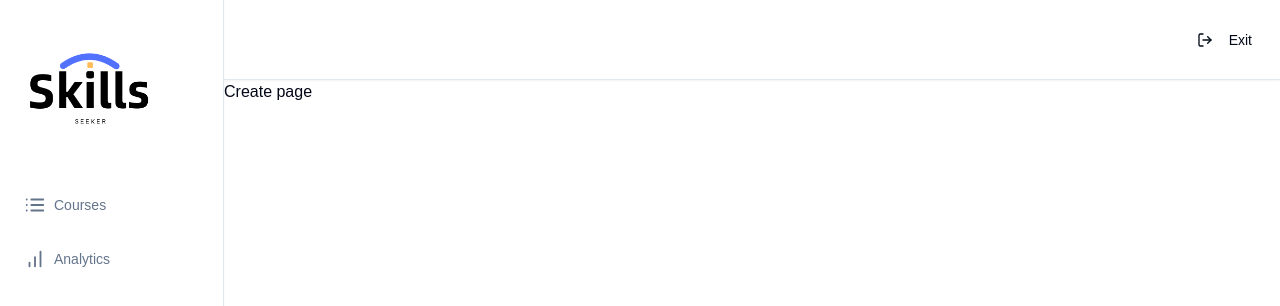
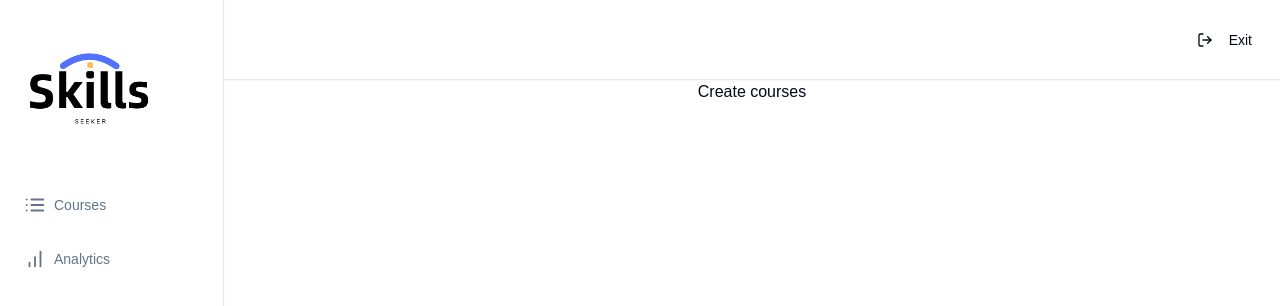
Before and after one commit to angiebow/Skill, a Next.js app: page /teacher/create in a window 1280 px wide. Shown: the top 306 px of the page. Built offline with nearby package versions, Linux system fonts and the light colour scheme.

Commit message:
create form

```diff
--- a/app/(dashboard)/(routes)/teacher/create/page.tsx
+++ b/app/(dashboard)/(routes)/teacher/create/page.tsx
@@ -2,11 +2,44 @@
 
 import * as z from "zod";
 import axios from "axios";
+import { zodResolver } from "@hookform/resolvers/zod";
+import { useForm } from "react-hook-form";
+import { useRouter } from "next/router";
+
+import {
+  Form,
+  FormControl,
+  FormDescription,
+  FormField,
+  FormLabel,
+  FormMessage
+} from "@/components/ui/form";
+import { Button } from "@/components/ui/button";
+import { Input } from "@/components/ui/input";
+
+const formSchema = z.object({
+  title: z.string().min(1, {
+    message: "Title is required",
+  }),
+});
 
 const CreatePage = () => {
+  const form = useForm<z.infer<typeof formSchema>>({
+    resolver: zodResolver(formSchema),
+    defaultValues: {
+      title: ""
+    },
+  });
+
+  const { isSubmitting, isValid } = form.formState;
+
+  const onSubmit = (values: z.infer<typeof formSchema>) => {
+    console.log(values);
+  }
+
   return (
-    <div>
-      Create page
+    <div className="max-w-5xl mx-auto flex md:items-center md:justify-center">
+      Create courses
     </div>
    );
 }
```
